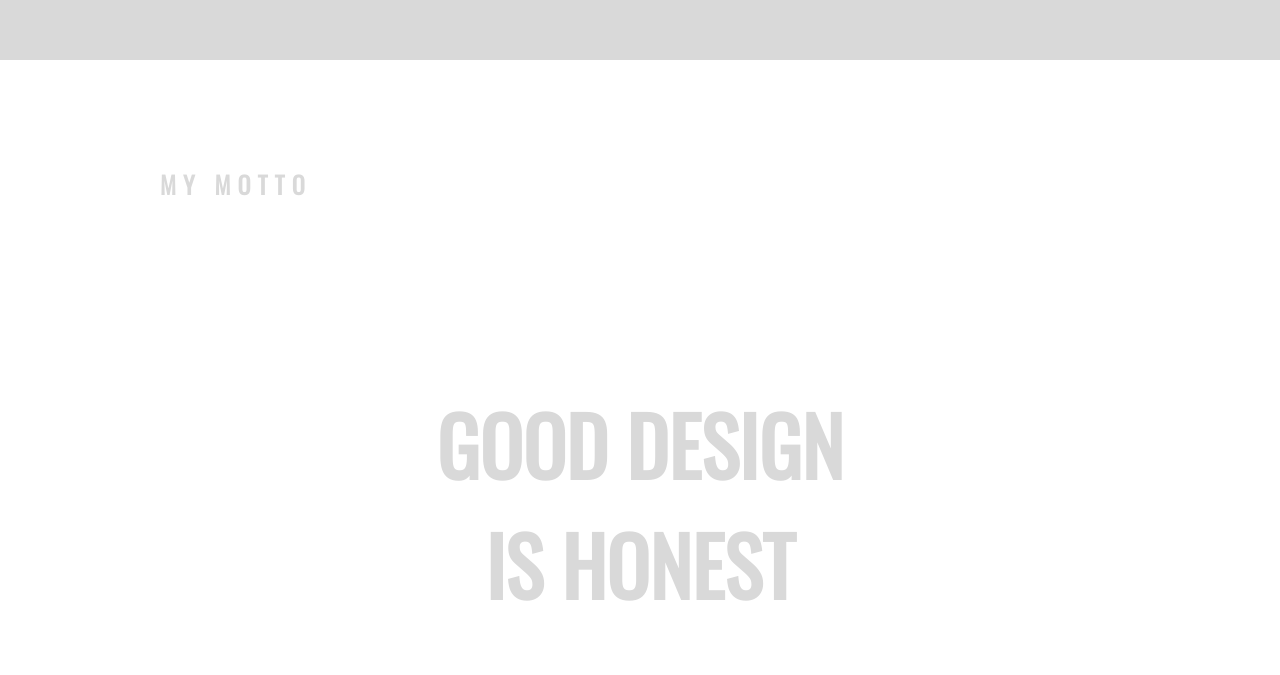
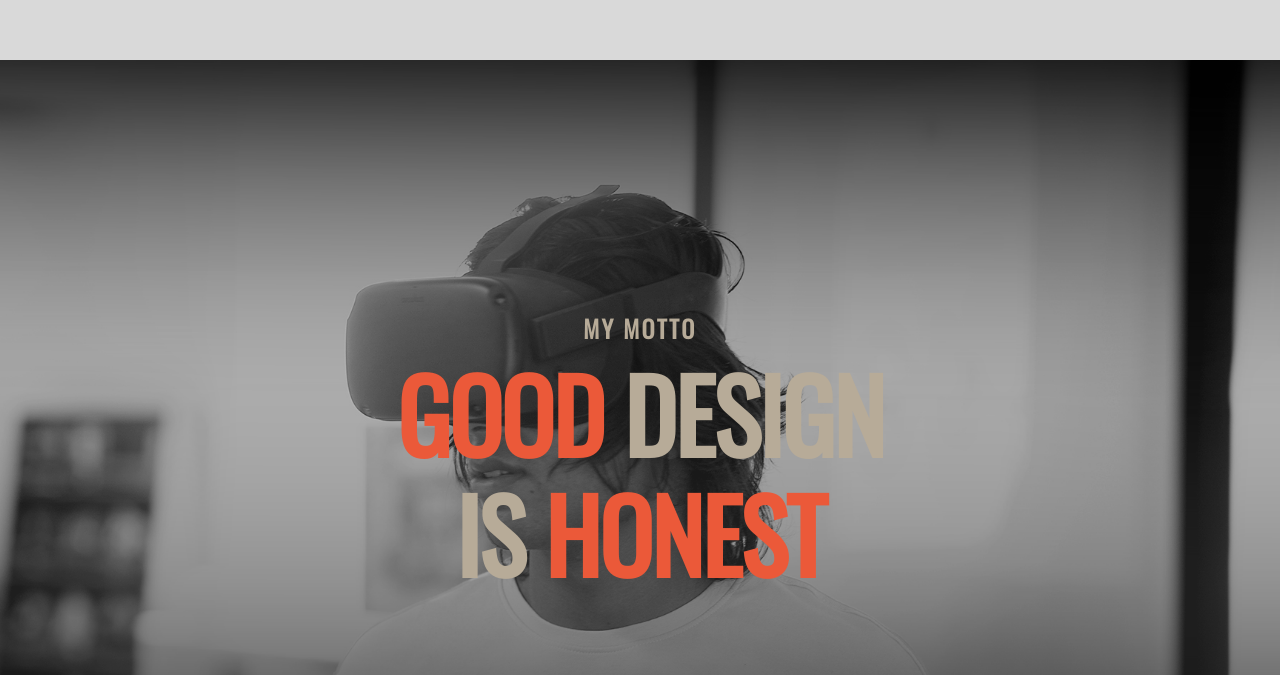
Before and after one commit to HusnainKhushid/Portfolio-Website, a Next.js app: page / in a window 1280 px wide. Shown: the part 3165-3840 px from the top of the page. Built offline with nearby package versions, Linux system fonts and the light colour scheme.

Commit message:
Fix : motto section

```diff
--- a/src/app/page.tsx
+++ b/src/app/page.tsx
@@ -154,14 +154,19 @@ export default function HomePage() {
     const videoYTo = video
       ? gsap.quickTo(video, "y", { duration: 0.28, ease: "none" })
       : () => {};
+
     const cursorXTo = gsap.quickTo(reveal, "--cursor-x", {
       duration: 0.25,
       ease: "slow(0.1, 0.4, true)",
     });
+
+
     const cursorYTo = gsap.quickTo(reveal, "--cursor-y", {
       duration: 0.25,
       ease: "slow(0.1, 0.4, true)",
     });
+
+
     const maskScaleTo = gsap.quickTo(reveal, "--mask-scale", {
       duration: 0.3,
       ease: "power2.out",
@@ -431,23 +436,6 @@ export default function HomePage() {
       );
     }
 
-    // --- 9. BANNER PARALLAX ANIMATION ---
-    const bannerElement = document.querySelector(".parallax-banner");
-    if (bannerElement) {
-      gsap.fromTo(bannerElement, {
-        y: "-30%", // Start position - moved up
-      }, {
-        y: "0%", // End position - perfect fit
-        ease: "none",
-        scrollTrigger: {
-          trigger: bannerElement.parentElement?.parentElement,
-          start: "top bottom",
-          end: "bottom top",
-          scrub: 1.5,
-        },
-      });
-    }
-
     // --- 10. CLEANUP ---
     return () => {
       window.removeEventListener("mousemove", handleMouseMove);
@@ -684,35 +672,32 @@ export default function HomePage() {
           </div>
         </div>
 
-        {/* --- NEW EMPTY SECTION --- */}
-        <div className="w-full h-[100vh] flex flex-col items-center justify-center relative overflow-hidden" data-mask-size="100">
-          {/* Parallax Background Image */}
-          <div className="absolute inset-0 w-full h-full -z-10">
+
+
+        {/* --- MOTTO SECTION --- */}
+        <div className="w-full h-[100vh] flex flex-col items-center justify-center relative overflow-hidden">
+          {/* Simple Background Image */}
+          <div className="absolute inset-0 w-full h-full">
             <Image
-              src="/banner-bottom-1200.jpg"
+              src="/this2.png"
               alt="Banner Background"
               fill
-              className="object-cover parallax-banner"
-              style={{ transform: 'translateY(-20%)' }}
+              className="object-cover"
               priority
             />
           </div>
 
-          {/* Section title positioned at top */}
-          <div className="relative w-screen h-[100px] flex items-center z-10">
-                <span className="absolute left-1/8 pt-40 text-2xl text-[#D9D9D9] font-semibold tracking-[0.3em]">
-                  MY MOTTO
-                </span>
-          </div>
-
-          {/* Empty content area - can be filled with content later */}
-          <div className="flex items-center justify-center h-full z-10">
-            <div className="text-center">
-              <h2 className="text-[80px] font-bold text-[#D9D9D9]">
-                GOOD DESIGN
+          {/* Section content area */}
+          <div className="flex items-center justify-center h-full w-full z-10 relative">
+            <div className="text-center w-full">
+              <div className="mb-6 text-2xl text-[#b7ab98] font-semibold tracking-[0.1em]">
+                MY MOTTO
+              </div>
+              <h2 className="text-[100px] font-bold text-[#b7ab98] tracking-[-0.02em] leading-[0.9em]" data-mask-size="1200">
+                <span data-mask-size="1200"> <span className="text-[#EB5939]">GOOD </span> DESIGN</span>
               </h2>
-              <h2 className="text-[80px] font-bold text-[#D9D9D9]">
-                IS HONEST
+              <h2 className="text-[100px] font-bold text-[#b7ab98] tracking-[-0.02em]" data-mask-size="1200">
+                <span data-mask-size="1200">IS <span className="text-[#EB5939]">HONEST </span></span>
               </h2>
             </div>
           </div>
@@ -846,24 +831,20 @@ export default function HomePage() {
 
           </div>
 
-          {/* --- REVEALED NEW EMPTY SECTION --- */}
-          <div className="w-full h-[100vh] flex flex-col items-center justify-center bg-[#EB5939]">
-            {/* Section title positioned at top */}
-            <div className="relative w-screen h-[100px] flex items-center">
-              <span className="absolute left-1/8 text-2xl text-black font-semibold tracking-[0.3em]">
-                MY MOTTO
-              </span>
-            </div>
-
+          {/* --- REVEALED Motto Section --- */}
+          <div className="w-full h-[100vh] flex flex-col items-center justify-center bg-[#EB5939] relative">
             {/* Revealed content area */}
-            <div className="flex items-center justify-center h-full">
-              <div className="text-center">
-                <h2 className="text-[80px] font-bold text-black">
-                  TEST MY MOTTO
+            <div className="flex items-center justify-center h-full w-full z-10 relative">
+              <div className="text-center w-full">
+                <div className="mb-6 text-2xl text-black font-semibold tracking-[0.1em]">
+                  MY MOTTO
+                </div>
+                <h2 className="text-[100px] font-bold text-black tracking-[-0.02em] leading-[0.9em]">
+                  <span>NOT ALL GOOD DESIGN</span>
                 </h2>
-                <p className="text-2xl text-black mt-4">
-                  This is the revealed version of the new section
-                </p>
+                <h2 className="text-[100px] font-bold text-black tracking-[-0.02em]">
+                  <span>IS HONEST</span>
+                </h2>
               </div>
             </div>
           </div>
```
Also changed, not shown: public/this.jpg (added), public/this2.png (added).
